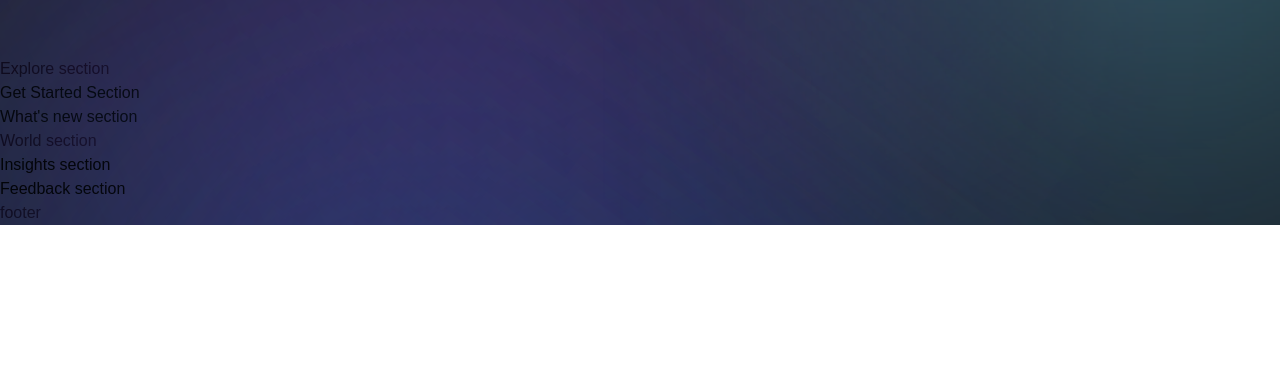
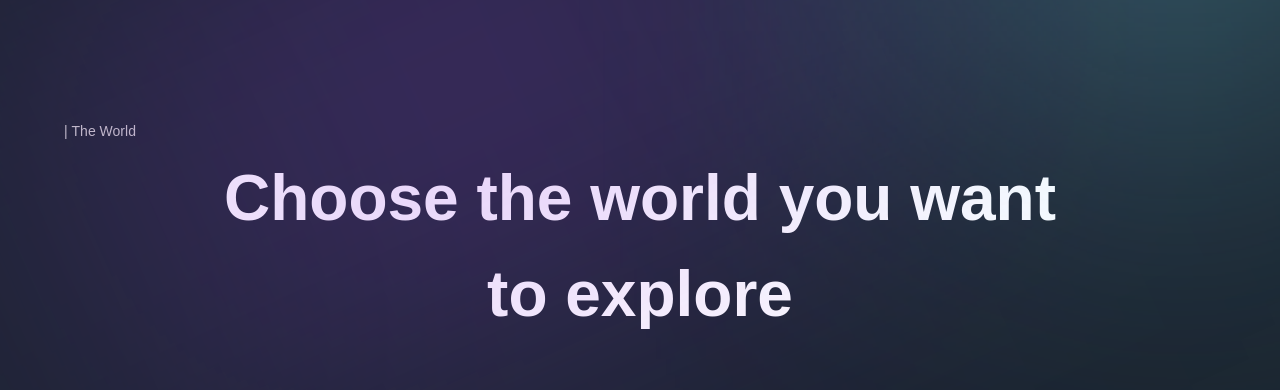
Before and after one commit to bbkx226/BranCoin, a Next.js app: page / in a window 1280 px wide. Shown: the part 1500-1890 px from the top of the page. Before the commit the page ends 1725 px from the top, so only its background shows below. Built offline with nearby package versions, Linux system fonts and the light colour scheme; a web font is replaced by a local one.

Commit message:
Done Explore page

```diff
--- a/components/CustomTexts.jsx
+++ b/components/CustomTexts.jsx
@@ -17,5 +17,12 @@
 );
 
 export const TitleText = ({ title, textStyles }) => (
-  <h2>Title Text</h2>
+  <motion.h2
+    variants={textVariant2}
+    initial="hidden"
+    whileInView="show"
+    className={`mt-[8px] font-bold md:text-[64px] text-[40px] text-white ${textStyles}`}
+  >
+    {title}
+  </motion.h2>
 );
--- a/components/ExploreCard.jsx
+++ b/components/ExploreCard.jsx
@@ -1,9 +1,45 @@
 'use client';
 
-const ExploreCard = () => (
-  <div>
-    Explore Card
-  </div>
+import { motion } from 'framer-motion';
+import styles from '../styles';
+import { fadeIn } from '../utils/motion';
+
+const ExploreCard = ({ id, imgUrl, title, index, active, handleClick }) => (
+  <motion.div
+    variants={fadeIn('right', 'spring', index * 0.5, 0.75)}
+    className={`relative ${active === id ?
+      'lg:flex-[3.5] flex-[10]' : 'lg:flex-[0.5] flex-[2]'}
+      flex items-center justify-center min-w-[170px] h-[700px] transition-[flex] duration-[0.7s]
+      ease-out-flex cursor-pointer`}
+      onClick={() => handleClick(id)}
+  >
+    <img
+      src={imgUrl}
+      alt={title}
+      className='absolute w-full h-full object-cover rounded-[24px]'
+    />
+    {active !== id ? (
+      <h3 className='font-semibold sm:text-[26px] text-[18px] text-white absolute z-0 lg:bottom-20 lg:rotate-[-90deg] lg:origin-[0, 0]'>
+        {title}
+      </h3>
+    ) : (
+      <div className='absolute bottom-0 p-8 justify-start w-full flex-col bg-[rgba(0,0,0,0.5] rounded-b-[24px]'>
+        <div className={`${styles.flexCenter} w-[60px] h-[60px] rounded-[24px] glassmorphism mb-[16px]`}>
+          <img
+            src='/headset.svg'
+            alt='headset'
+            className='w-1/2 h-1/2 object-contain'
+          />
+        </div>
+        <p className='font-normal text-[16px] leading-[20px] text-white uppercase'>
+          Enter the Metaverse
+        </p>
+        <h2 className='mt-[24px] font-semibold sm:text-[32px] text-[24px] text-white'>
+          {title}
+        </h2>
+      </div>
+    )}
+  </motion.div>
 );
 
 export default ExploreCard;
--- a/sections/Explore.jsx
+++ b/sections/Explore.jsx
@@ -1,9 +1,41 @@
 'use client';
 
-const Explore = () => (
-  <section>
-    Explore section
+import { motion } from 'framer-motion';
+import styles from '../styles';
+import { staggerContainer } from '../utils/motion';
+import { ExploreCard, TitleText, TypingText } from '../components';
+import { useState } from 'react';
+import { exploreWorlds } from '../constants'
+
+const Explore = () => {
+
+  const [active, setActive] = useState('world-2');
+
+  return (
+  <section className={`${styles.paddings}`} id="explore">
+    <motion.div
+      variants={staggerContainer}
+      initial="hidden"
+      whileInView="show"
+      viewport={{ once: false, amount: 0.25 }}
+      className={`${styles.innerWidth} mx-auto flex flex-col`}
+    >
+      <TypingText title="| The World" textStyle="text-center"/>
+      <TitleText title={<>Choose the world you want <br className='md:block hidden'/> to explore </>}
+      textStyles="text-center" />
+      <div className='mt-[50px] flex lg:flex-row flex-col min-h-[70vh] gap-5'>
+        {exploreWorlds.map((world, index) => (
+          <ExploreCard
+            key={world.id}
+            {...world}
+            index={index}
+            active={active}
+            handleClick={setActive}
+          />
+        ))}
+      </div>
+    </motion.div>
   </section>
-);
+)};
 
 export default Explore;
```
